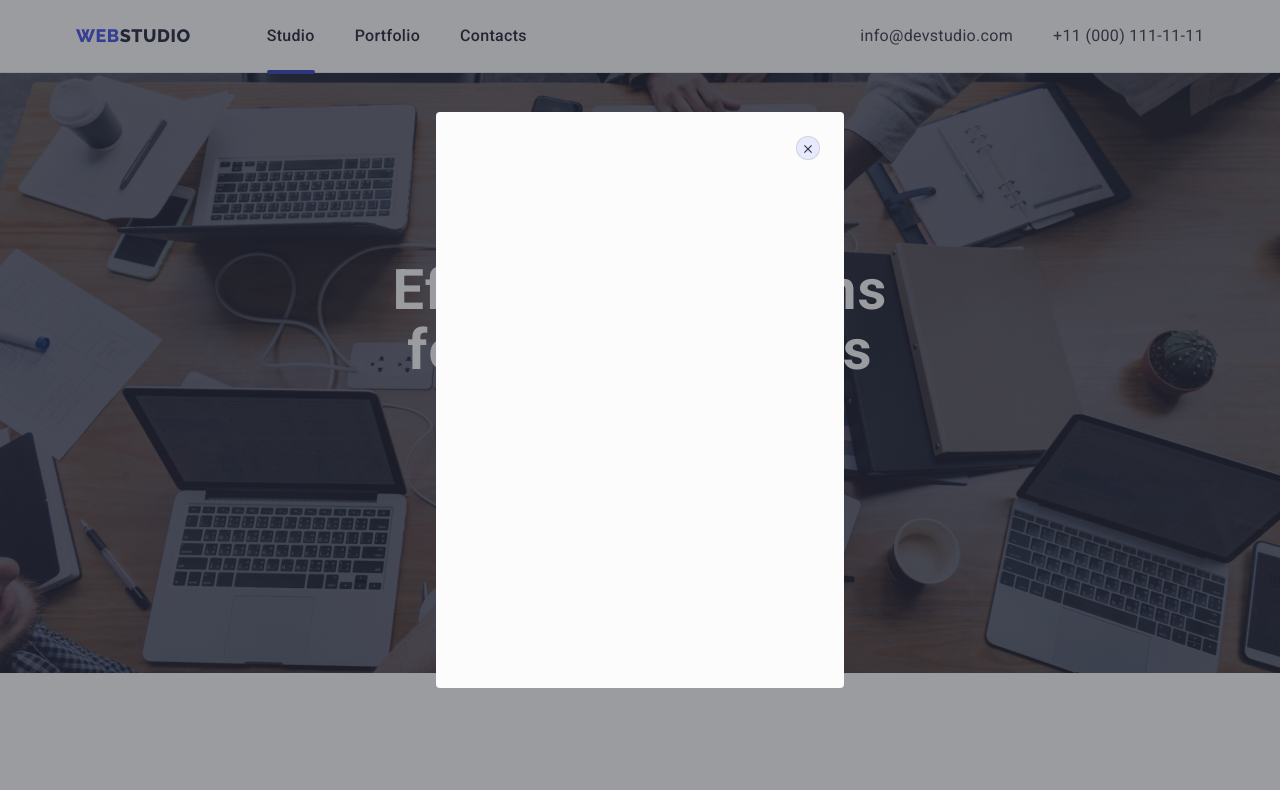
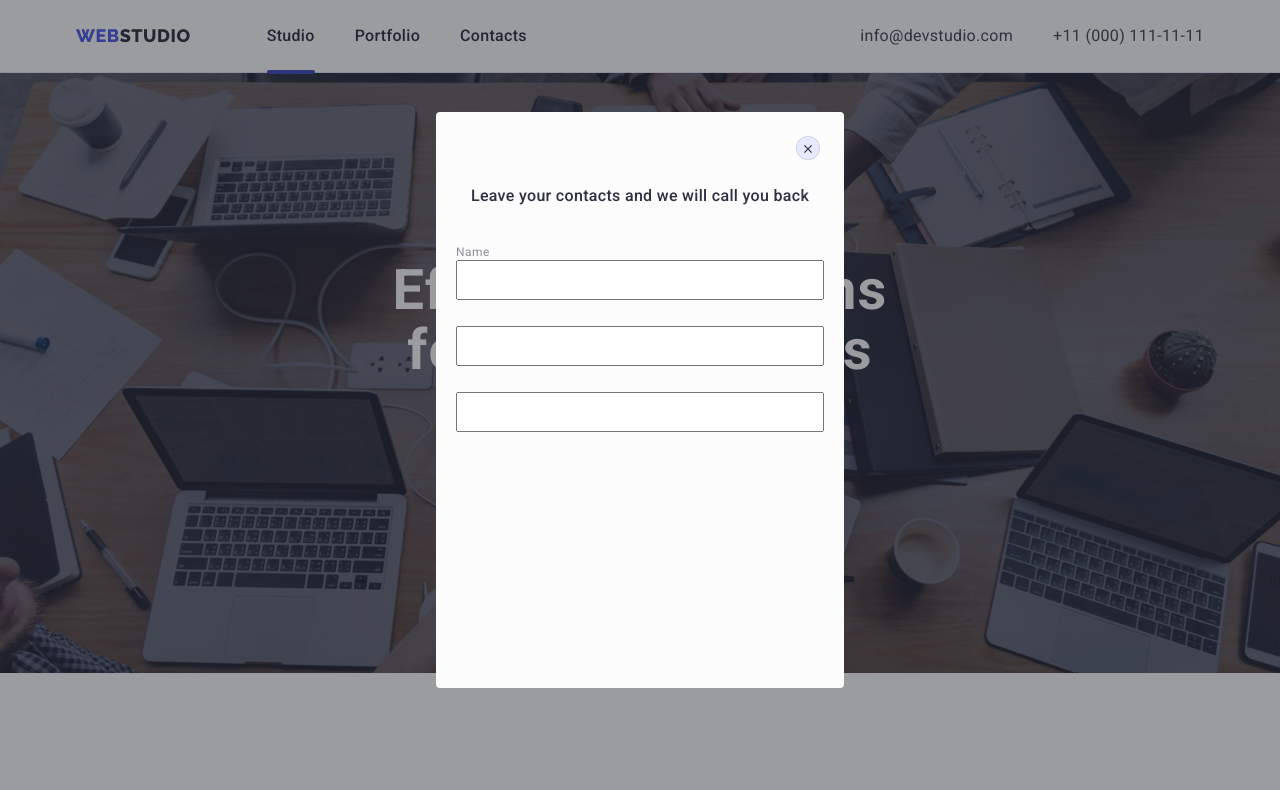
Before and after one commit to Igor9779/goit-markup-hw-06, a plain HTML site: page index.html in a window 1280 px wide. Both pictures are taken after a click on the button "ORDER SERVICE". Shown: the top 790 px of the page. Drawn offline with nearby package versions, Linux system fonts and the light colour scheme.

Commit message:
mod6-modal-form

```diff
--- a/css/styles.css
+++ b/css/styles.css
@@ -716,6 +716,7 @@ img {
     border: 1px solid rgba(0, 0, 0, 0.1);
     cursor: pointer;
     transition: background-color 250ms cubic-bezier(0.4, 0, 0.2, 1);
+
 }
 
 .modal-close-icon {
@@ -738,3 +739,30 @@ img {
     visibility: hidden;
     pointer-events: none;
 }
+
+.modal-title {
+    font-weight: 500;
+    font-size: 16px;
+    line-height: 1.5;
+    text-align: center;
+    letter-spacing: 0.02em;
+    color: #2E2F42;
+    padding-top: 52px;
+    margin-bottom: 34px;
+}
+.modal-form {
+}
+
+.modal-label {
+    font-size: 12px;
+    line-height: 1.17;
+    letter-spacing: 0.04em;
+    color: #8E8F99;
+}
+
+.modal-input {
+    width: 100%;
+    height: 40px;
+    margin-bottom: 26px;
+
+}
--- a/index.html
+++ b/index.html
@@ -324,6 +324,24 @@
                     <use href="./images/icons.svg#icon-close-black"></use>
                 </svg>
             </button>
+            <h3 class="modal-title">Leave your contacts and we will call you back</h3>
+            <form class="modal-form">
+                <label class="modal-label" for="">Name</label>
+                <input
+                    class="modal-input"
+                    name="user-name"
+                    type="text">
+                <label for=""></label>
+                <input
+                    class="modal-input"
+                    name="user-phone"
+                    type="text">
+                <label for=""></label>
+                <input
+                    class="modal-input"
+                    name="user-email"
+                    type="text">
+            </form>
         </div>
     </div>
 
```
